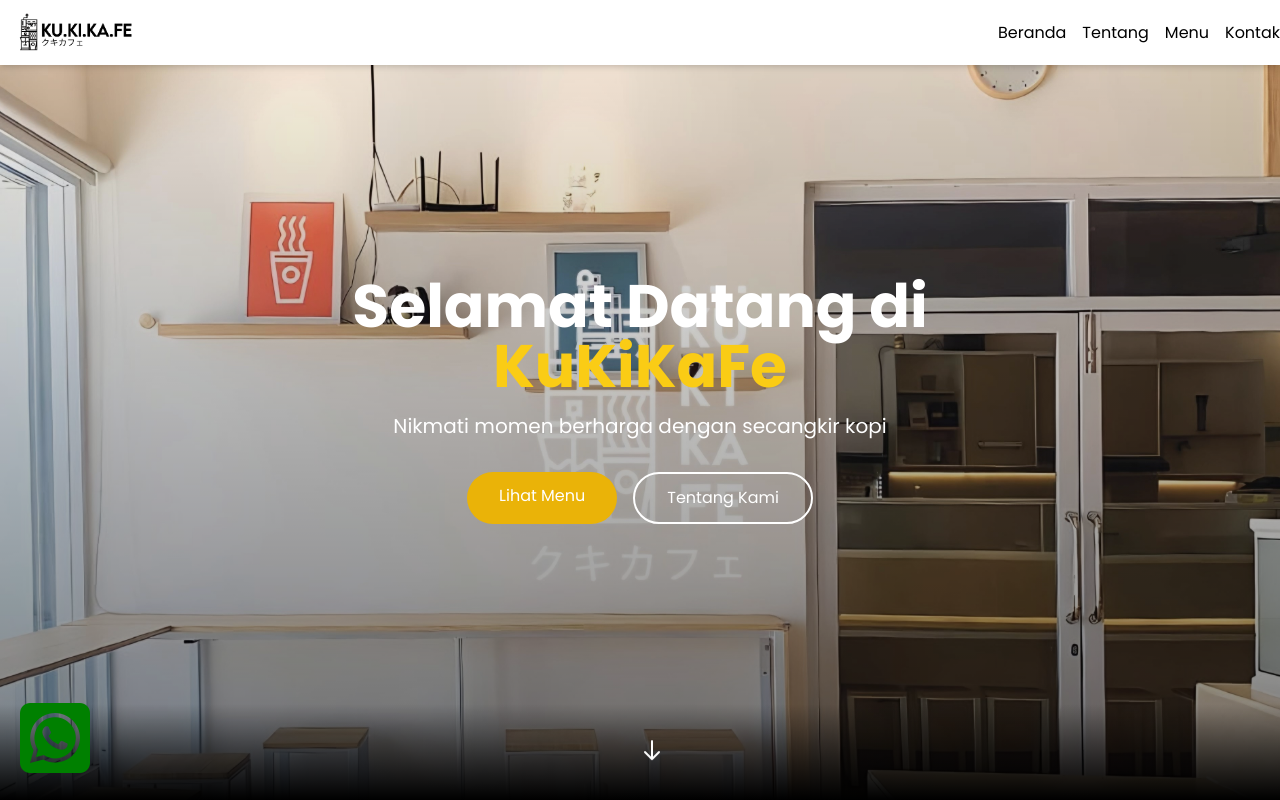
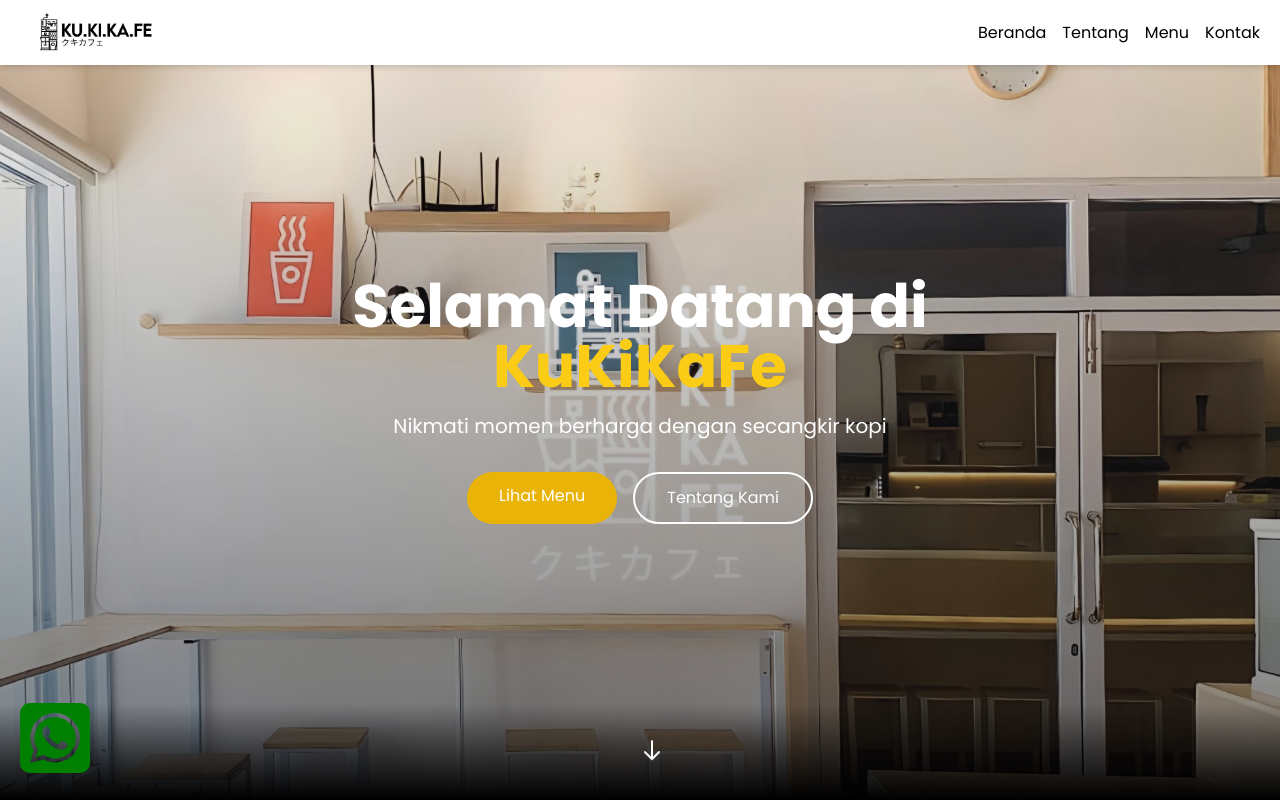
Before and after one commit to Nanzuxza/kukikafe_v2, a website: page index.html in a window 1280 px wide. Shown: the top 800 px of the page. Drawn offline with nearby package versions, Linux system fonts and the light colour scheme.

Commit message:
ubah navbar 2

```diff
--- a/index.html
+++ b/index.html
@@ -91,7 +91,7 @@
 </head>
 
 <body class="min-h-screen">
-    <header id="navbar" class="fixed top-0 left-0 right-0 w-full z-50 bg-white shadow-md navbar">
+    <header id="navbar" class="fixed top-0 left-0 right-0 w-full z-50 bg-white shadow-md navbar px-5">
         <div class="container mx-auto py-3 flex justify-between items-center transition-all duration-300">
             <div class="transition-all duration-300">
                 <img src="/img/navbar_kuki_480.png" width="150" alt="kukikafe" class="transition-all duration-300">
```
